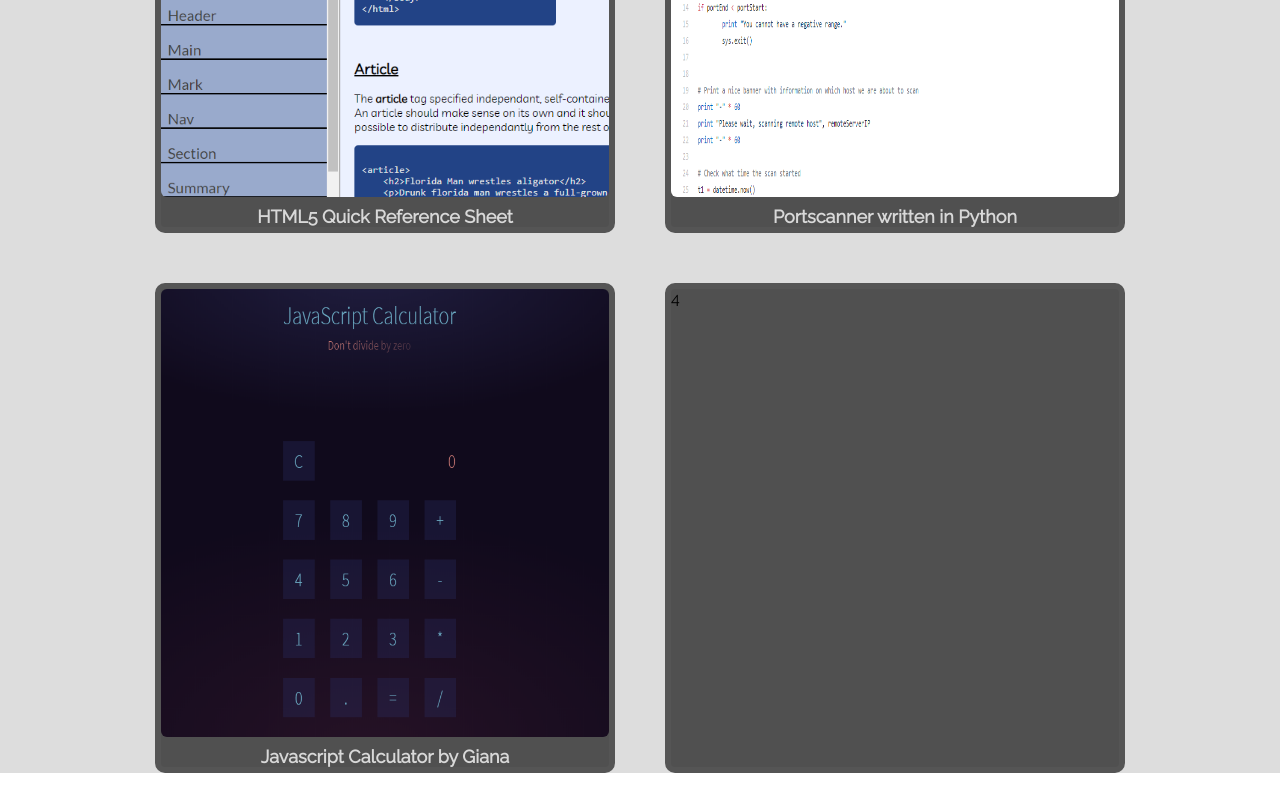
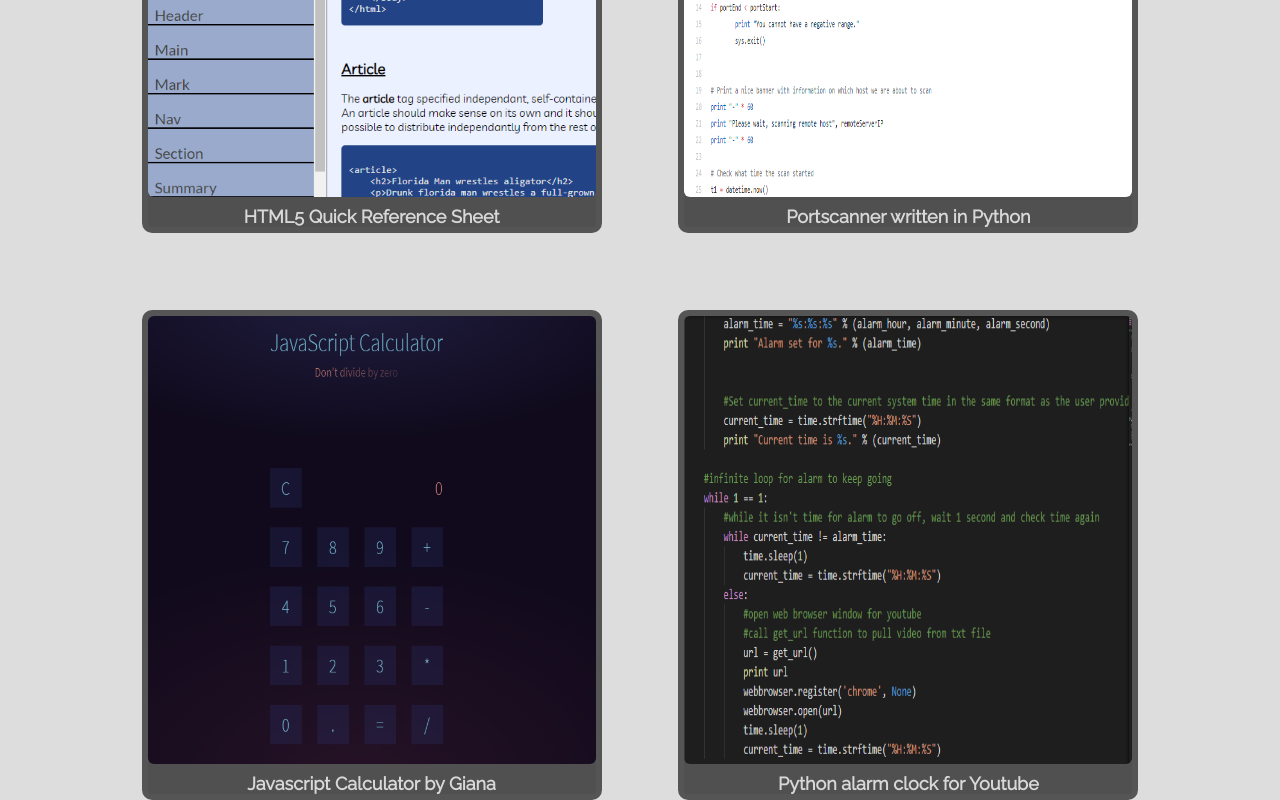
Before and after one commit to craigread77/FCC_Portfolio, a plain HTML site: page index.html in a window 1280 px wide. Shown: the part 1244-2044 px from the top of the page. Before the commit the page ends 2017 px from the top, so only its background shows below. Drawn offline with Linux system fonts and the light colour scheme.

Commit message:
finished projects section. About to start on contact

```diff
--- a/index.html
+++ b/index.html
@@ -44,7 +44,10 @@
                     <h4 class="project-title">Javascript Calculator by Giana</h4>
                 </div>
 
-                <div class="grid-item">4</div>
+                <div class="grid-item">
+                    <a href="https://freecodecamp.org" target="_blank"><img src="py_alarm.PNG" alt="Screenshot of previous website project"></a>
+                    <h4 class="project-title">Python alarm clock for Youtube</h4>
+                </div>
             </div>
         </section>
     </main>
--- a/style.css
+++ b/style.css
@@ -109,7 +109,7 @@ header {
     display: grid;
     grid-template-columns: auto auto;
     justify-content: center;
-    grid-gap: 50px;
+    grid-gap: 6vw;
 
 }
 
@@ -117,6 +117,7 @@ header {
     border: 6px solid rgb(85, 85, 85);
     border-radius: 10px;
     background-color: rgb(80, 80, 80);
+    width: 35vw;
 }
 
 .grid-item img {
```
Also changed, not shown: py_alarm.PNG (added).
